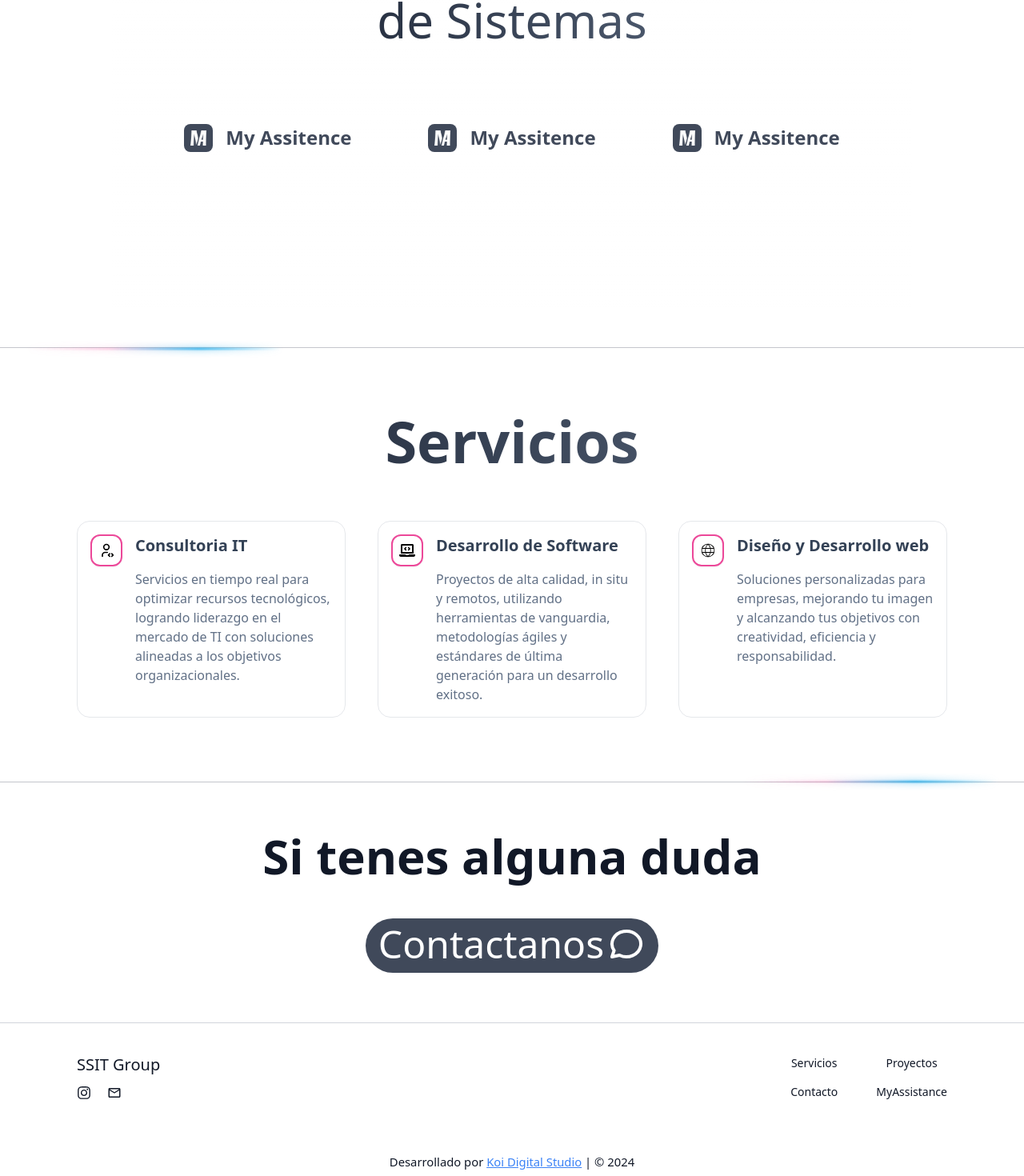
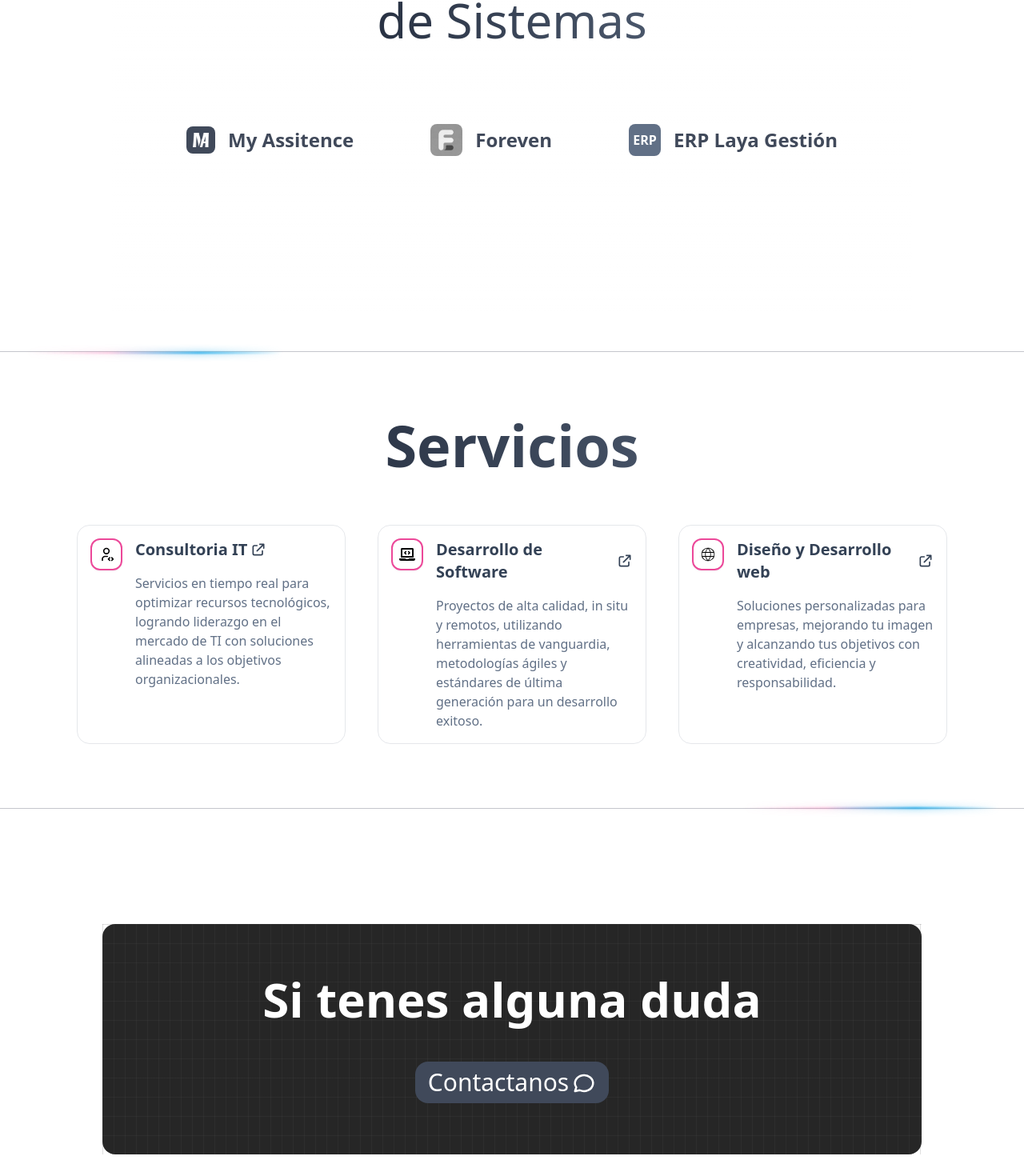
Before and after one commit to koi-web-studio/ssit-group, a React (Vite) app: page / in a window 1280 px wide. Shown: the part 1427-2897 px from the top of the page at 80% size. Built offline with nearby package versions, Linux system fonts and the light colour scheme.

Commit message:
cambios en todo y se agrego funcionalidad de links

```diff
--- a/src/assets/logos/MaLogo.jsx
+++ b/src/assets/logos/MaLogo.jsx
@@ -4,7 +4,9 @@ function MaLogo({ color }) {
             <div className={`bg-[#${color}] p-2 rounded-lg`}>
                 <img src="/ma.webp" alt="logo My Assistence" width={20} />
             </div>
-            <p className={`font-bold text-[#40495A] text-2xl`}>My Assitence</p>
+            <h4 className={`font-bold text-[#40495A] text-2xl`}>
+                My Assitence
+            </h4>
         </div>
     );
 }
--- a/src/components/ui/ContactBtn.jsx
+++ b/src/components/ui/ContactBtn.jsx
@@ -6,10 +6,10 @@ function ContactBtn() {
         <>
             <Link
                 to="/contacto"
-                className="bg-[#40495A] p-2 px-4 rounded-full text-white text-4xl md:text-5xl  transition hover:opacity-80 hover:translate-x-1 inline-flex"
+                className="bg-[#40495A] p-2 px-4 rounded-2xl text-white text-2xl md:text-3xl  transition hover:opacity-80 hover:scale-105 inline-flex"
             >
                 Contactanos{" "}
-                <span className="mb-1 ml-1">
+                <span className="mt-1 ml-1">
                     <TbMessageCircle2 />
                 </span>
             </Link>
--- a/src/pages/Home.jsx
+++ b/src/pages/Home.jsx
@@ -12,6 +12,7 @@ import ContactBtn from "../components/ui/ContactBtn";
 import { CiGlobe } from "react-icons/ci";
 import { FaLaptopCode } from "react-icons/fa";
 import { TbUserCode } from "react-icons/tb";
+import { HiOutlineExternalLink } from "react-icons/hi";
 
 AOS.init({
     duration: 500,
@@ -122,9 +123,49 @@ function Home() {
                     </h3>
                     <div className="cursor-default selection:text-white selection:bg-gris flex flex-col items-stretch gap-14">
                         <div className="flex flex-col items-center gap-8 md:flex-row md:justify-center md:gap-24">
+                            <a
+                                href="https://www.myassistanceapp.com"
+                                className="transition hover:-translate-y-1"
+                            >
                                 <MaLogo color="40495A" />
-                            <MaLogo color="40495A" />
-                            <MaLogo color="40495A" />
+                            </a>
+                            <a
+                                href="https://www.instagram.com/foreventapp"
+                                className="transition hover:-translate-y-1"
+                            >
+                                <div className="flex items-center py-1 gap-4">
+                                    <img
+                                        src="/forevent.webp"
+                                        alt="logo Forevent"
+                                        width={40}
+                                        className="rounded-lg grayscale"
+                                    />
+                                    <h4 className="font-bold text-[#40495A] text-2xl">
+                                        Foreven
+                                    </h4>
+                                </div>
+                            </a>
+                            <a
+                                href="#"
+                                className="transition hover:-translate-y-1"
+                            >
+                                <div className="flex items-center py-1 gap-4">
+                                    {/* <img
+                                    src="/forevent.webp"
+                                    alt="logo Forevent"
+                                    width={40}
+                                    className="rounded-lg grayscale"
+                                /> */}
+                                    <div className="w-[40px] h-[40px] bg-gris grid place-items-center rounded-lg">
+                                        <span className="text-white font-bold">
+                                            ERP
+                                        </span>
+                                    </div>
+                                    <h4 className="font-bold text-[#40495A] text-2xl">
+                                        ERP Laya Gestión
+                                    </h4>
+                                </div>
+                            </a>
                         </div>
                         <div className="hidden flex-col items-center gap-8 md:flex-row md:justify-center md:gap-24">
                             <MaLogo color="40495A" />
@@ -157,9 +198,14 @@ function Home() {
                                     <TbUserCode className="text-xl" />
                                 </div>
                                 <div className="flex flex-col gap-4">
-                                    <h3 className="text-xl font-semibold text-slate-700">
+                                    <Link to="/servicios#consultoriaIt">
+                                        <h3 className="text-xl font-semibold text-slate-700 inline-flex items-center">
                                             Consultoria IT
+                                            <span className="ml-1">
+                                                <HiOutlineExternalLink />
+                                            </span>
                                         </h3>
+                                    </Link>
                                     <p className="text-md text-gris">
                                         Servicios en tiempo real para optimizar
                                         recursos tecnológicos, logrando
@@ -178,9 +224,14 @@ function Home() {
                                     <FaLaptopCode className="text-xl" />
                                 </div>
                                 <div className="flex flex-col gap-4">
-                                    <h3 className="text-xl font-semibold text-slate-700">
+                                    <Link to="/servicios#desarrolloDeSoftware">
+                                        <h3 className="text-xl font-semibold text-slate-700 inline-flex items-center">
                                             Desarrollo de Software
+                                            <span className="ml-1">
+                                                <HiOutlineExternalLink />
+                                            </span>
                                         </h3>
+                                    </Link>
                                     <p className="text-md text-gris">
                                         Proyectos de alta calidad, in situ y
                                         remotos, utilizando herramientas de
@@ -199,9 +250,14 @@ function Home() {
                                     <CiGlobe className="text-xl" />
                                 </div>
                                 <div className="flex flex-col gap-4">
-                                    <h3 className="text-xl font-semibold text-slate-700">
+                                    <Link to="/servicios#desarrolloWeb">
+                                        <h3 className="text-xl font-semibold text-slate-700 inline-flex items-center">
                                             Diseño y Desarrollo web
+                                            <span className="ml-1">
+                                                <HiOutlineExternalLink />
+                                            </span>
                                         </h3>
+                                    </Link>
                                     <p className="text-md text-gris">
                                         Soluciones personalizadas para empresas,
                                         mejorando tu imagen y alcanzando tus
@@ -220,12 +276,19 @@ function Home() {
                     </div>
                 </div>
             </section>
-            <section className="h-[300px] grid place-items-center">
+            <section className="px-4 py-12 md:py-36">
+                <div className="relative left-0 top-0 h-full w-full grid place-content-center py-36 lg:max-w-5xl lg:mx-auto">
+                    <div className="absolute bg-secondary h-full w-full -z-10 rounded-2xl">
+                        <div className="absolute bottom-0 left-0 right-0 top-0 bg-[linear-gradient(to_right,#4f4f4f2e_1px,transparent_1px),linear-gradient(to_bottom,#4f4f4f2e_1px,transparent_1px)] bg-[size:14px_24px]"></div>
+                    </div>
+                    <div className="absolute h-full w-full z-20 grid place-items-center">
                         <div className="flex flex-col gap-12 items-center">
-                    <h3 className="text-xl md:text-3xl lg:text-5xl xl:text-6xl font-semibold text-blanco">
+                            <h3 className="text-3xl md:text-4xl lg:text-5xl xl:text-6xl font-semibold text-white text-center">
                                 Si tenes alguna duda
                             </h3>
                             <ContactBtn />
+                        </div>
+                    </div>
                 </div>
             </section>
         </>
--- a/src/pages/Proyectos.jsx
+++ b/src/pages/Proyectos.jsx
@@ -72,7 +72,8 @@ function Proyectos() {
                                     <img
                                         src="/forevent.webp"
                                         alt="logo Forevent"
-                                        width={120}
+                                        width={140}
+                                        className="rounded-lg"
                                     />
                                 </div>
                                 <div className="flex flex-col gap-4">
@@ -98,14 +99,14 @@ function Proyectos() {
                                 data-delay="300"
                                 className="bg-[#ffffff7a] border grid-card flex flex-row space-x-4 items-start px-4 py-8 md:p-4 rounded-2xl cursor-pointer transition-colors ease-in hover:bg-white"
                             >
-                                <div className="icons-container rounded-xl p-1 border-pink-500 border-2 shadow-sm">
+                                <div className="icons-container rounded-lg p-1 border-pink-500 border-2 shadow-sm">
                                     <span className="font-bold text-xs text-gray-500">
                                         ERP
                                     </span>
                                 </div>
                                 <div className="flex flex-col gap-4">
                                     <h3 className="text-xl font-semibold text-slate-700 inline-flex items-center">
-                                        ERP Laya Gestion
+                                        ERP Laya Gestión
                                         <span className="ml-2">
                                             <TbExternalLink />
                                         </span>
@@ -141,12 +142,19 @@ function Proyectos() {
                     </div>
                 </div>
             </section> */}
-            <section className="h-[500px] grid place-items-center">
-                <div className="flex flex-col gap-12 items-center">
-                    <h3 className="text-xl md:text-3xl lg:text-5xl xl:text-6xl font-semibold text-blanco">
-                        Si tenes alguna duda
-                    </h3>
-                    <ContactBtn />
+            <section className="px-4 py-12 md:py-36">
+                <div className="relative left-0 top-0 h-full w-full grid place-content-center py-36 lg:max-w-5xl lg:mx-auto">
+                    <div className="absolute bg-slate-950 h-full w-full -z-10 rounded-2xl">
+                        <div className="absolute bottom-0 left-0 right-0 top-0 bg-[linear-gradient(to_right,#4f4f4f2e_1px,transparent_1px),linear-gradient(to_bottom,#4f4f4f2e_1px,transparent_1px)] bg-[size:14px_24px]"></div>
+                    </div>
+                    <div className="absolute h-full w-full z-20 grid place-items-center">
+                        <div className="flex flex-col gap-12 items-center">
+                            <h3 className="text-3xl text-center md:text-4xl lg:text-5xl xl:text-6xl font-semibold text-white">
+                                Si tenes alguna duda
+                            </h3>
+                            <ContactBtn />
+                        </div>
+                    </div>
                 </div>
             </section>
         </>
```
Also changed, not shown: src/pages/Servicios.jsx (+72 -29 lines). Lines whose indentation alone changed are shown as unchanged.
